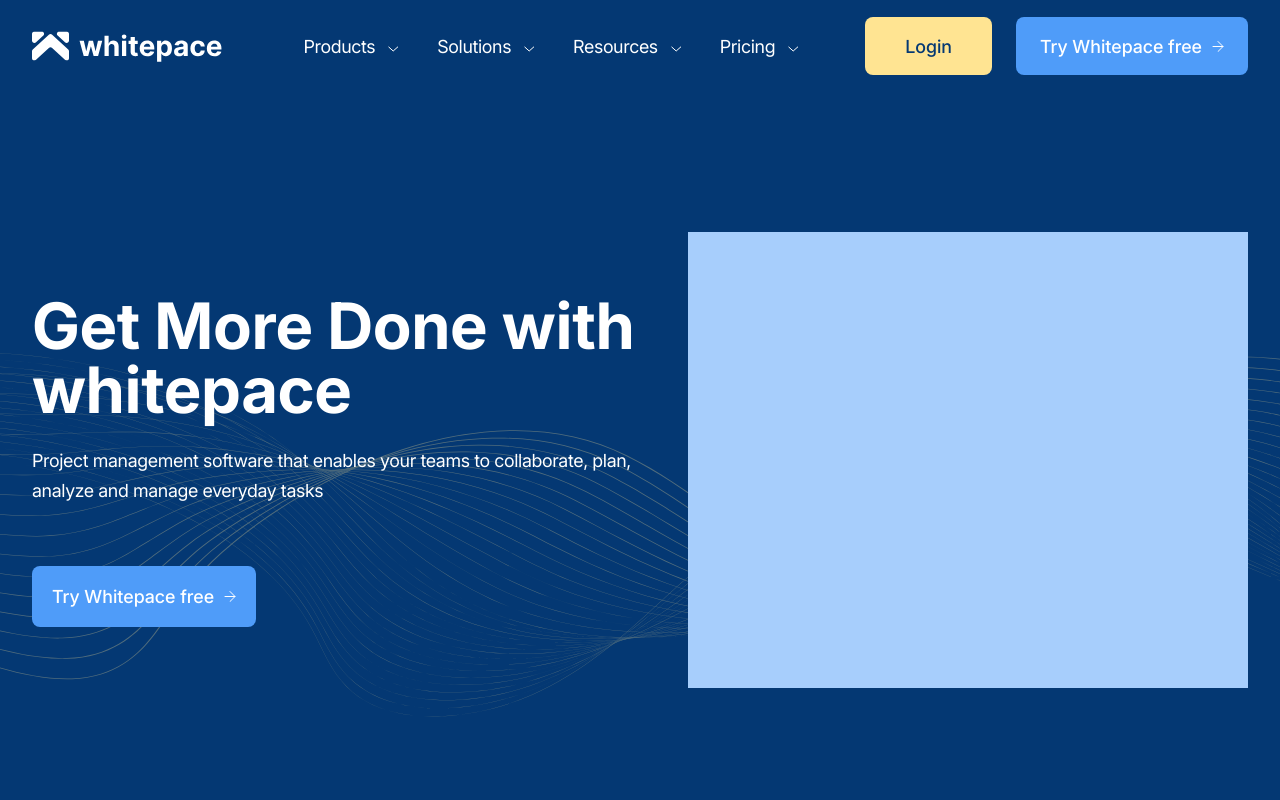
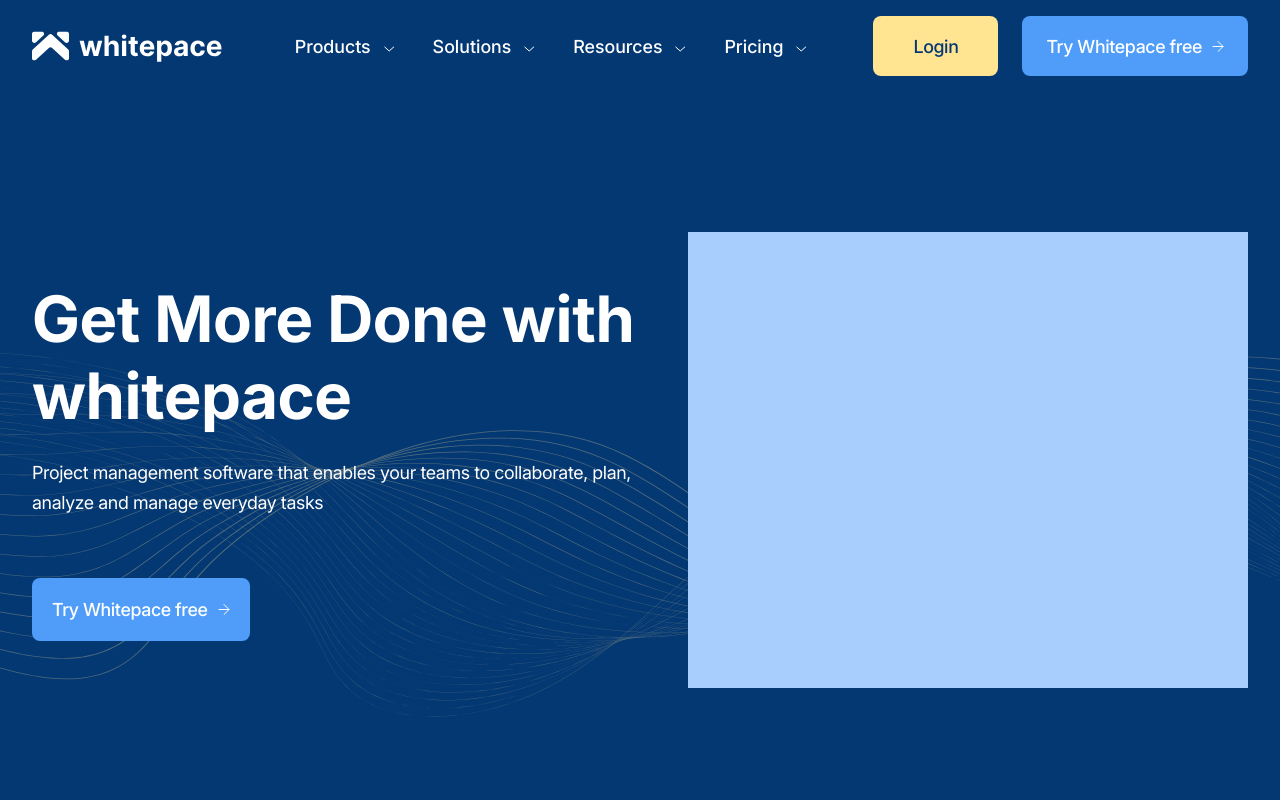
Before and after one commit to vktty/homework-16-17, a website: page index.html in a window 1280 px wide. Shown: the top 800 px of the page. Drawn offline with Linux system fonts and the light colour scheme; files whose address does not match are found by name.

Commit message:
responsive fix

```diff
--- a/sass/base/_variables.scss
+++ b/sass/base/_variables.scss
@@ -26,9 +26,9 @@
 $line-height-nav: 1.277777777777778rem;
 $line-height-button: 1.277777777777778rem;
 
-$line-height-h1: 100%;
-$line-height-h2: 100%;
-$line-height-h4: 100%;
+$line-height-h1: auto;
+$line-height-h2: auto;
+$line-height-h4: auto;
 $line-height-h5: 2rem;
 
 $line-height-p1: $line-height;
@@ -37,7 +37,7 @@
 
 // letter spacing
 $letter-spacing: -0.02rem;
-$letter-spacing-nav: $letter-spacing;
+$letter-spacing-nav: 0;
 $letter-spacing-button: $letter-spacing;
 
 $letter-spacing-h1: $letter-spacing;
--- a/sass/components/_buttons.scss
+++ b/sass/components/_buttons.scss
@@ -3,6 +3,8 @@
 
 .button {
     font-size: $font-size;
+    line-height: $line-height-button;
+    letter-spacing: $letter-spacing-button;
     font-family: "inter";
     font-weight: 500;
     border-radius: 8px;
--- a/sass/sections/_extension.scss
+++ b/sass/sections/_extension.scss
@@ -37,6 +37,7 @@
         }
 
         &__description {
+            line-height: $line-height-p2;
             margin-bottom: 60px;
         }
 
--- a/sass/sections/_footer.scss
+++ b/sass/sections/_footer.scss
@@ -52,6 +52,7 @@
 
             &-link {
                 color: $white;
+                line-height: $line-height-p3;
             }
         }
 
@@ -77,6 +78,7 @@
 
             &-link {
                 color: $white;
+                line-height: $line-height-p3;
             }
         }
 
@@ -103,6 +105,7 @@
 
             &-link {
                 color: $white;
+                line-height: $line-height-p3;
             }
         }
 
@@ -116,6 +119,7 @@
             &-description {
                 margin-bottom: 23px;
                 font-size: $font-size-p3;
+                line-height: $line-height-p3;
             }
 
             &-button {
@@ -173,7 +177,7 @@
 
             &-link {
                 color: $white;
-
+                line-height: $line-height-p3;
             }
         }
 
@@ -345,6 +349,12 @@
                     }
                 }
             }
+            &__try {
+                text-align: center;
+                &-button {
+                    margin-inline: auto;
+                }
+            }
 
             &__icons {
                 justify-content: center;
--- a/sass/sections/_header.scss
+++ b/sass/sections/_header.scss
@@ -24,8 +24,11 @@
         &-item {}
 
         &-link {
+            font-weight: 500;
+            line-height: $line-height-nav;
+            letter-spacing: $letter-spacing-nav;
+            padding-right: 30px;
             position: relative;
-            padding-right: 30px;
             color: $white;
 
             &::after {
--- a/sass/sections/_hero.scss
+++ b/sass/sections/_hero.scss
@@ -29,8 +29,12 @@
             }
         }
 
-        &__button-taskey {
-            display: none;
+        &__button {
+            &-try {}
+
+            &-taskey {
+                display: none;
+            }
         }
 
         &__image {
@@ -41,6 +45,7 @@
         }
     }
 }
+
 @include media-down(xl) {
     .hero-container {
         .hero {
@@ -51,6 +56,7 @@
         }
     }
 }
+
 
 @include media-down(lg) {
     .hero-container {
@@ -66,6 +72,7 @@
         }
     }
 }
+
 @include media-down(custom-1050) {
     .hero-container {
         .hero {
--- a/sass/sections/_pricing.scss
+++ b/sass/sections/_pricing.scss
@@ -61,14 +61,17 @@
             }
 
             &-name {
+                font-size: $font-size-p1;
                 font-weight: 600;
-                font-size: $font-size-p1;
+                line-height: $line-height-p1;
+                letter-spacing: $letter-spacing-p1;
             }
 
             &-title {}
 
             &-description {
                 font-weight: 500;
+                line-height: $line-height-button;
             }
         }
 
@@ -167,6 +170,7 @@
 
     &__card--active &__button {
         color: $white;
+        line-height: auto;
         border: none;
     }
 }
@@ -314,24 +318,3 @@
         }
     }
 }
-
-
-
-
-// xs: 0,
-// custom-275: 275px,
-// sm: 320px,
-// custom-380: 380px,
-// custom-460: 460px,
-// custom-480: 480px,
-// custom-576: 576px,
-// custom-578: 578px,
-// custom-675: 675px,
-// md: 768px,
-// custom-1050: 1050px,
-// lg: 1152px,
-// custom-1220: 1220px,
-// custom-1284: 1284px,
-// custom-1435: 1435px,
-// xl: 1440px,
-// xxl: 1920px
--- a/sass/sections/_work-management.scss
+++ b/sass/sections/_work-management.scss
@@ -52,12 +52,13 @@
                     height: 80px;
                     bottom: 0;
                     left: 0;
-                    transform: translate(0, 5px);
+                    transform: translate(0, 0);
                     z-index: -1;
                 }
             }
 
             &__description {
+                line-height: $line-height-p2;
                 margin-bottom: 60px;
             }
 
@@ -117,7 +118,7 @@
 
             &__description {
                 margin-bottom: 60px;
-                line-height: $line-height-p3;
+                line-height: $line-height-p2;
             }
 
             &__button {}
@@ -311,10 +312,10 @@
                     &::after {
                         content: "";
                         position: absolute;
-                        width: 500px;
-                        height: 40px;
+                        width: 550px;
+                        height: 50px;
                         bottom: 0;
-                        left: 15%;
+                        left: 8%;
                         transform: translate(0, -15px);
                     }
                 }
@@ -370,10 +371,10 @@
                     &::after {
                         content: "";
                         position: absolute;
-                        width: 410px;
-                        height: 80px;
+                        width: 455px;
+                        height: 90px;
                         bottom: 0;
-                        left: 25px;
+                        left: 10px;
                         transform: translate(0, 25px);
                     }
                 }
@@ -400,11 +401,11 @@
                     &::after {
                         content: "";
                         position: absolute;
-                        width: 400px;
-                        height: 80px;
+                        width: 350px;
+                        height: 70px;
                         bottom: 0;
-                        left: 5px;
-                        transform: translate(0, 25px);
+                        left: 20px;
+                        transform: translate(0, 20px);
                     }
                 }
 
```
Also changed, not shown: css/main.css.
